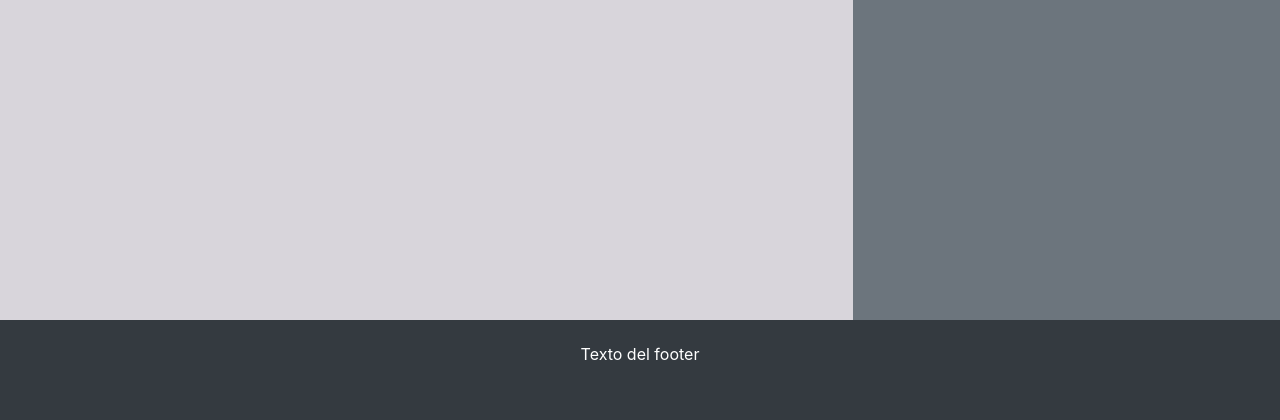
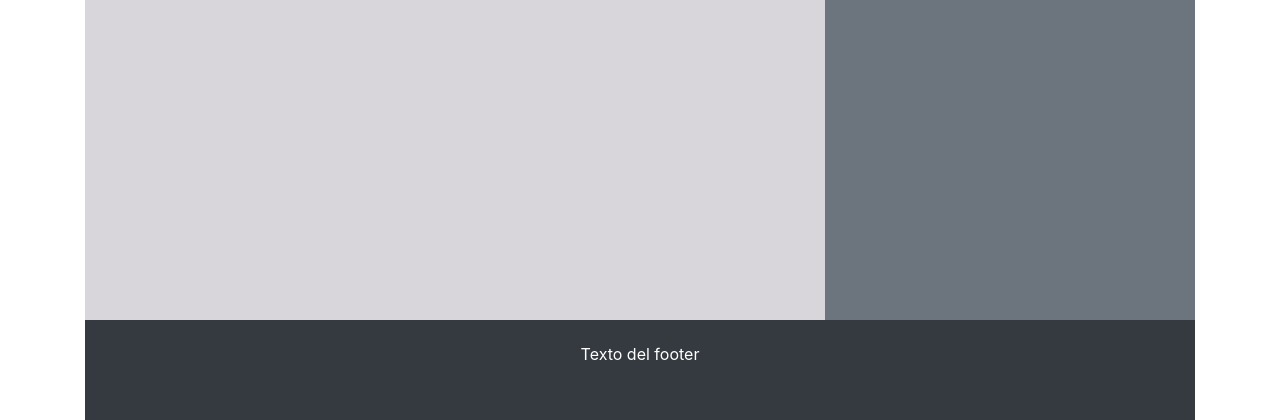
Before and after one commit to alexgonzanu/layout-grupo-b-boostrap, a plain HTML site: page index.html in a window 1280 px wide. Shown: the part 380-800 px from the top of the page. Drawn offline with nearby package versions, Linux system fonts and the light colour scheme.

Commit message:
Arreglo contenedor general

```diff
--- a/index.html
+++ b/index.html
@@ -12,7 +12,7 @@
 </head>
 
 <body>
-  <div class="d-flex flex-column contenedor">
+  <div class="d-flex flex-column contenedor container">
     <header class="bg-dark text-white px-3">
       <h1>Título</h1>
     </header>
```
